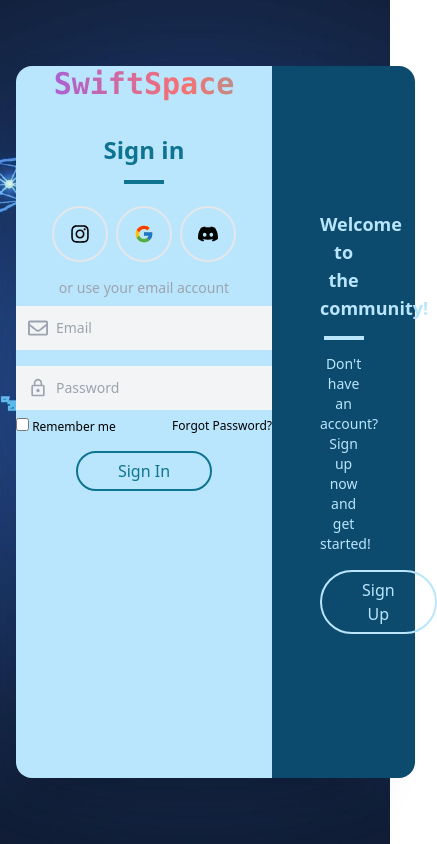
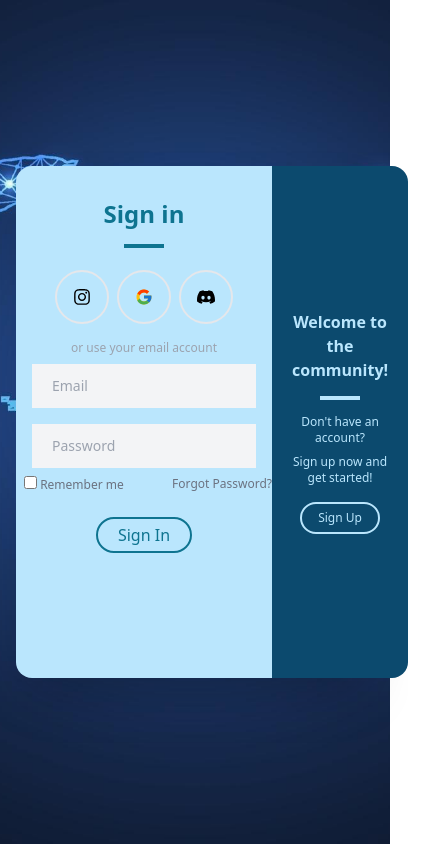
Before and after one commit to night0721/SwiftSpace, a Next.js app: page / in a window 390 px wide. Shown: the whole page, 437 px wide, since content can reach past the window. Built offline with nearby package versions, Linux system fonts and the light colour scheme.

Commit message:
more responsive

```diff
--- a/src/components/MessageBar.tsx
+++ b/src/components/MessageBar.tsx
@@ -25,7 +25,7 @@ export const MessageBar = ({ onSendMessage }: Props) => {
   };
 
   return (
-    <div className="fixed bottom-0 left-0 bg-gray-500 border-t border-gray-300 py-2 px-4 flex items-center">
+    <div className="bottom-0 bg-gray-500 border-gray-300 flex">
       <input
         type="text"
         className="flex-1 border border-gray-400 rounded-md w-3/12 py-2 px-4 mr-2 text-sm focus:outline-none focus:border-blue-500"
--- a/src/components/MessageBox.tsx
+++ b/src/components/MessageBox.tsx
@@ -7,8 +7,8 @@ type Props = {
 
 export const MessageBox = ({ messages }: Props) => {
   return (
-    <div className="flex-1 bg-sky-200 overflow-y-auto my-3">
-      <div className="max-w-3xl mx-auto py-8">
+    <div className="flex flex-1 justify-end bg-sky-200 my-3">
+      <div className="max-w-3xl mr-24 py-8 min-w-max">
         <div className="bg-white-300 rounded-lg shadow-md p-6">
           {messages.map((msg, index) => (
             <div key={index} className="mb-4">
--- a/src/components/StatusCircle.tsx
+++ b/src/components/StatusCircle.tsx
@@ -1,6 +1,5 @@
-interface Status {
-  status: "online" | "offline" | "idle" | "dnd";
-}
+import { Status } from "../types/Status";
+
 export const StatusCircle = ({ status }: Status) => {
   return (
     <>
--- a/src/components/UserDetailsBox.tsx
+++ b/src/components/UserDetailsBox.tsx
@@ -35,7 +35,7 @@ export const UserDetailsBox = ({ avatar, username }: UserProps) => {
           <RiSettings5Fill
             style={{
               color: "blue",
-              fontSize: "3em",
+              fontSize: "3rem",
             }}
           />
         </button>
--- a/src/pages/index.tsx
+++ b/src/pages/index.tsx
@@ -19,29 +19,29 @@ export default function Home() {
       <main className="flex flex-col items-center justify-center w-full max-w-2xl lex-1 p-4 text-center h-full">
         <div className="bg-sky-200 rounded-2xl shadow-2xl flex w-full">
           <div className="w-full">
-            <span className="font-bold text-3xl text-start font-mono bg-clip-text text-transparent bg-gradient-to-r from-violet-500 via-red-400 to-teal-400 animate-text">
+            {/* <span className="font-bold py-8 text-3xl text-start font-mono bg-clip-text text-transparent bg-gradient-to-r from-violet-500 via-red-400 to-teal-400 animate-text">
               SwiftSpace
-            </span>
-            <h2 className="text-2xl mb-2 font-bold text-cyan-700 my-8">
+            </span> */}
+            <h2 className="text-2xl sm:textxl mb-2 font-bold text-cyan-700 my-8">
               Sign in
             </h2>
             <div className="border-2 w-10  border-cyan-700 inline-block mb-2"></div>
             <div className="flex justify-center my-2 gap-2">
               <a href="#" className="border-2 border-gray-200 p-4 rounded-full">
-                <FaInstagram className="text-xl" />
+                <FaInstagram className="text-xl sm:text-lg" />
               </a>
               <a href="#" className="border-2 border-gray-200 p-4 rounded-full">
-                <FcGoogle className="text-xl" />
+                <FcGoogle className="text-xl sm:text-lg" />
               </a>
               <a href="#" className="border-2 border-gray-200 p-4 rounded-full">
-                <SiDiscord className="text-xl" />
+                <SiDiscord className="text-xl sm:text-lg" />
               </a>
             </div>
-            <p className="text-sm mb-2 text-gray-400 my-4">
+            <p className="text-sm mb-2 text-gray-400 my-4 sm:text-xs">
               or use your email account
             </p>
             <div className="flex flex-col items-center">
-              <div className="bg-gray-100 w-64 p-3 flex gap-2 align-center mb-4">
+              <div className="bg-gray-100 w-64 p-3 flex gap-2 align-center mb-4 sm:w-56 sm:h-11">
                 <FaRegEnvelope className="text-gray-400 text-xl" />
                 <input
                   type="email"
@@ -49,7 +49,7 @@ export default function Home() {
                   placeholder="Email"
                 />
               </div>
-              <div className="bg-gray-100 w-64 p-3 flex gap-2 align-center">
+              <div className="bg-gray-100 w-64 p-3 flex gap-2 align-center sm:w-56 sm:h-11">
                 <MdLockOutline className="text-gray-400 text-xl" />
                 <input
                   type="password"
@@ -58,37 +58,42 @@ export default function Home() {
                 />
               </div>
               <div className="flex justify-between w-64 my-2">
-                <label className="text-xs">
+                <label className="text-xs text-gray-500 mx-2">
                   <input
                     type="checkbox"
-                    className="text-sm"
+                    className="text-sm outline-none border-0"
                     placeholder="Password"
                   />{" "}
                   Remember me
                 </label>
-                <a href="#" className="text-xs">
+                <a href="#" className="text-xs text-gray-500">
                   Forgot Password?
                 </a>
               </div>
-              <a
-                href="#"
-                className="border-2 border-cyan-700 text-cyan-700 rounded-full px-10 py-1.5 inline-block mt-2 transition-all hover:bg-cyan-700 hover:text-white"
-              >
-                Sign In
-              </a>
+              <div className="my-2">
+                <a
+                  href="#"
+                  className="border-2 border-cyan-700 text-cyan-700 rounded-full px-5 py-1 inline-block mt-2 transition-all hover:bg-cyan-700 hover:text-white"
+                >
+                  Sign In
+                </a>
+              </div>
             </div>
           </div>
-          <div className="w-2/5 p-5 bg-sky-900 text-sky-200 rounded-tr-2xl rounded-br-2xl py-36 px-12">
-            <h2 className="text-lg mb-2 font-bold">
+          <div className="w-full p-5 bg-sky-900 text-sky-200 rounded-tr-2xl rounded-br-2xl py-36 ">
+            <h2 className="text-xl mb-2 font-bold sm:text-base">
               Welcome to the community!
             </h2>
             <div className="border-2 w-10  border-sky-200 inline-block mb-2"></div>
-            <p className="text-sm mb-2 text-sky-200">
-              Don't have an account? Sign up now and get started!
+            <p className="text-sm mb-2 text-sky-200 sm:text-xs">
+              Don't have an account?
+            </p>
+            <p className="text-sm mb-2 text-sky-200 sm:text-xs">
+              Sign up now and get started!
             </p>
             <a
               href="#"
-              className="border-2 border-sky-200 rounded-full px-10 py-1.5 inline-block mt-2 transition-all hover:bg-sky-200 hover:text-sky-900"
+              className="border-2 sm:text-xs whitespace-nowrap border-sky-200 rounded-full px-4 py-1.5 inline-block mt-2 transition-all hover:bg-sky-200 hover:text-sky-900"
             >
               Sign Up
             </a>
--- /dev/null
+++ b/src/types/Status.ts
@@ -0,0 +1,3 @@
+export type Status = {
+  status: "online" | "offline" | "idle" | "dnd";
+};
```
Also changed, not shown: public/service-worker.js.
